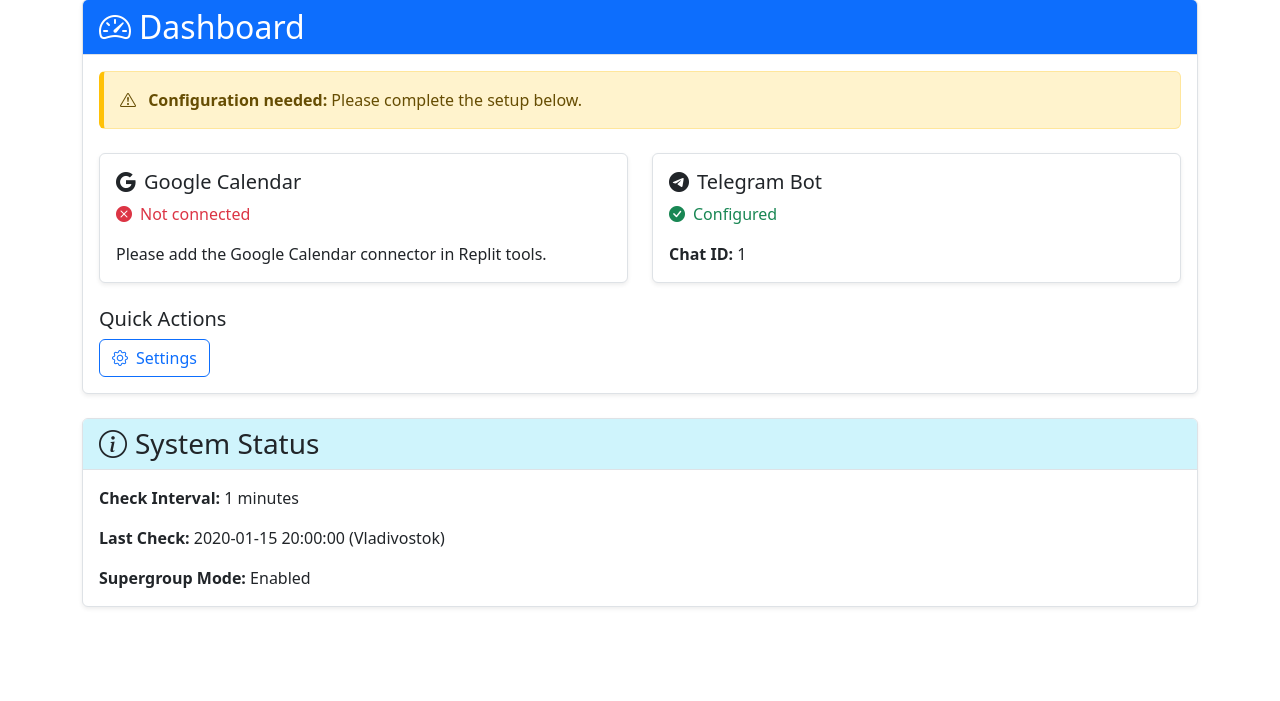
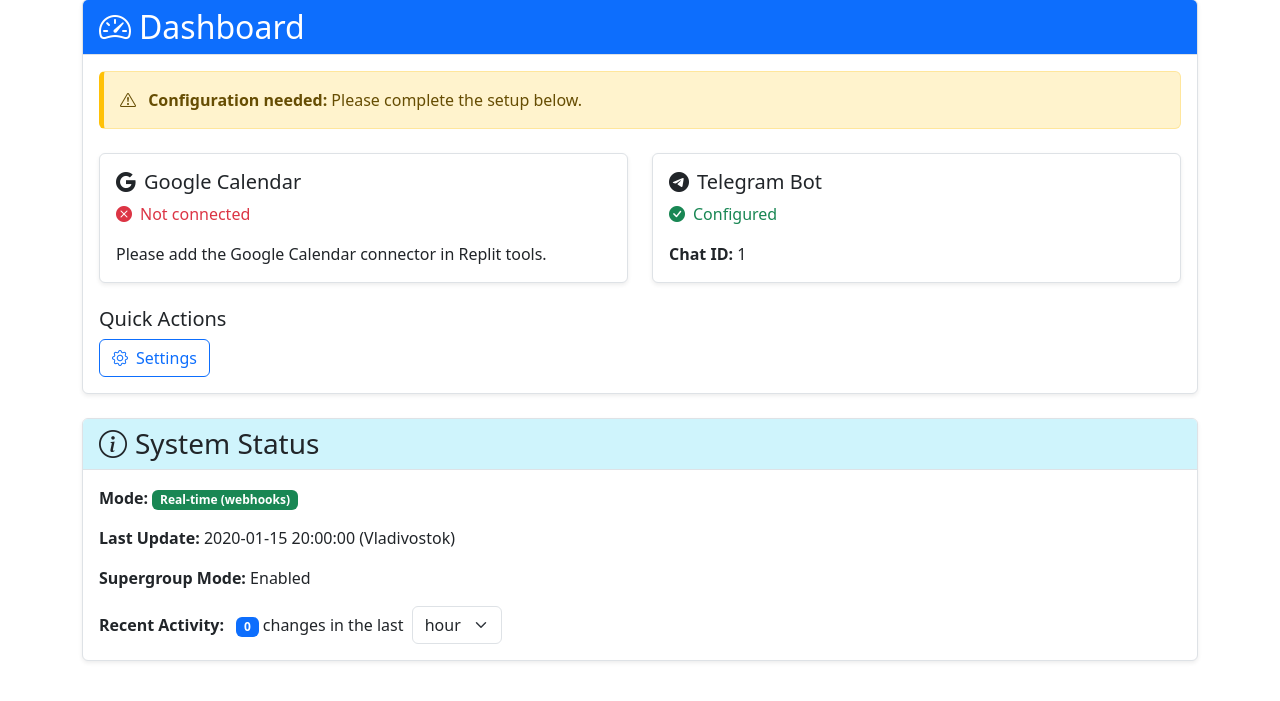
Before and after one commit to arkhivar/tgCalendarSync, a Flask app: page / in a window 1280 px wide. Shown: the part 81-782 px from the top of the page. Run offline with Flask 3, Linux system fonts and the light colour scheme; tables that the repository leaves empty hold one stand-in row (values such as "Sample post"); some libraries are stand-ins or nearby versions.

Commit message:
Update system status to reflect real-time operation and show recent activity
Add logic to calculate and display recent changes based on event updates, and modify the UI to show real-time mode via webhooks.

Replit-Commit-Author: Agent
Replit-Commit-Session-Id: ef23df78-eeb8-43a4-99d6-c8256aa8866b
Replit-Commit-Checkpoint-Type: full_checkpoint
Replit-Commit-Event-Id: 6b67ab26-97d2-4390-96d1-da5afed5fa32
Replit-Commit-Screenshot-Url: https://storage.googleapis.com/screenshot-production-us-central1/80766cd5-d157-4720-8d6e-298a6b2e5ab7/ef23df78-eeb8-43a4-99d6-c8256aa8866b/GcmEEsV

```diff
--- a/app.py
+++ b/app.py
@@ -279,12 +279,31 @@ def index():
                     settings.chat_id and
                     google_connected)
 
+    # Calculate change statistics
+    changes_hour = 0
+    changes_day = 0
+    changes_week = 0
+    try:
+        now = datetime.utcnow()
+        hour_ago = now - timedelta(hours=1)
+        day_ago = now - timedelta(days=1)
+        week_ago = now - timedelta(weeks=1)
+
+        changes_hour = EventRecord.query.filter(EventRecord.last_updated >= hour_ago).count()
+        changes_day = EventRecord.query.filter(EventRecord.last_updated >= day_ago).count()
+        changes_week = EventRecord.query.filter(EventRecord.last_updated >= week_ago).count()
+    except Exception as e:
+        logger.debug(f"Could not fetch change stats: {str(e)}")
+
     return render_template(
         'index.html',
         is_configured=is_configured,
         settings=settings,
         google_connected=google_connected,
-        google_email=google_email
+        google_email=google_email,
+        changes_hour=changes_hour,
+        changes_day=changes_day,
+        changes_week=changes_week
     )
 
 @app.route('/debug-env')
--- a/templates/index.html
+++ b/templates/index.html
@@ -115,12 +115,35 @@
                         <h3 class="card-title mb-0"><i class="bi bi-info-circle me-2"></i>System Status</h3>
                     </div>
                     <div class="card-body">
-                        <p><strong>Check Interval:</strong> {{ settings.check_interval }} minutes</p>
-                        <p><strong>Last Check:</strong> {{ settings.last_check|vladivostok_time }} (Vladivostok)</p>
-                        <p class="mb-0"><strong>Supergroup Mode:</strong> {{ 'Enabled' if settings.is_supergroup else 'Disabled' }}</p>
+                        <p><strong>Mode:</strong> <span class="badge bg-success">Real-time (webhooks)</span></p>
+                        <p><strong>Last Update:</strong> {{ settings.last_check|vladivostok_time }} (Vladivostok)</p>
+                        <p><strong>Supergroup Mode:</strong> {{ 'Enabled' if settings.is_supergroup else 'Disabled' }}</p>
+                        <div class="mt-3">
+                            <strong>Recent Activity:</strong>
+                            <span id="changes-count" class="badge bg-primary ms-2">{{ changes_hour }}</span>
+                            <span id="changes-label">changes in the last</span>
+                            <select id="time-period" class="form-select d-inline-block w-auto ms-1" onchange="updateChangesDisplay()">
+                                <option value="hour" selected>hour</option>
+                                <option value="day">day</option>
+                                <option value="week">week</option>
+                            </select>
+                        </div>
                     </div>
                 </div>
                 {% endif %}
+
+                <script>
+                    const changesData = {
+                        hour: {{ changes_hour }},
+                        day: {{ changes_day }},
+                        week: {{ changes_week }}
+                    };
+
+                    function updateChangesDisplay() {
+                        const period = document.getElementById('time-period').value;
+                        document.getElementById('changes-count').textContent = changesData[period];
+                    }
+                </script>
             </div>
         </div>
     </div>
```
Also changed, not shown: 1 other file.
